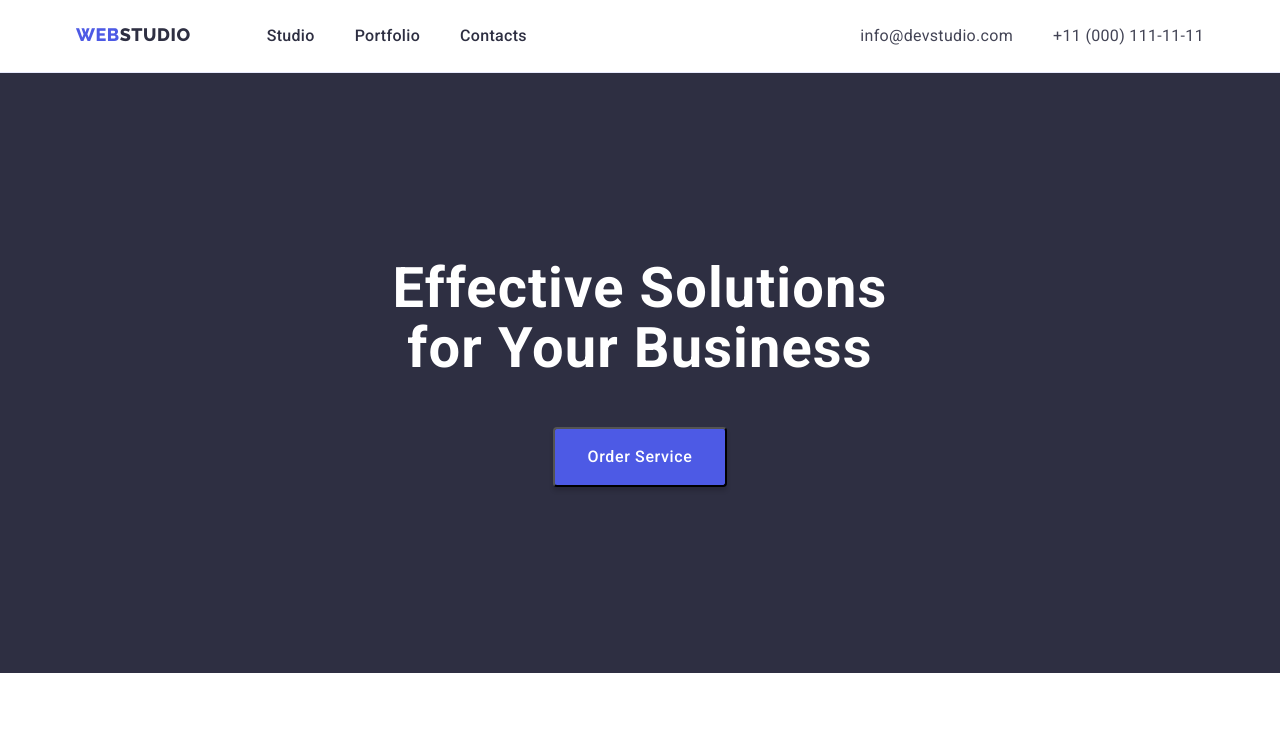
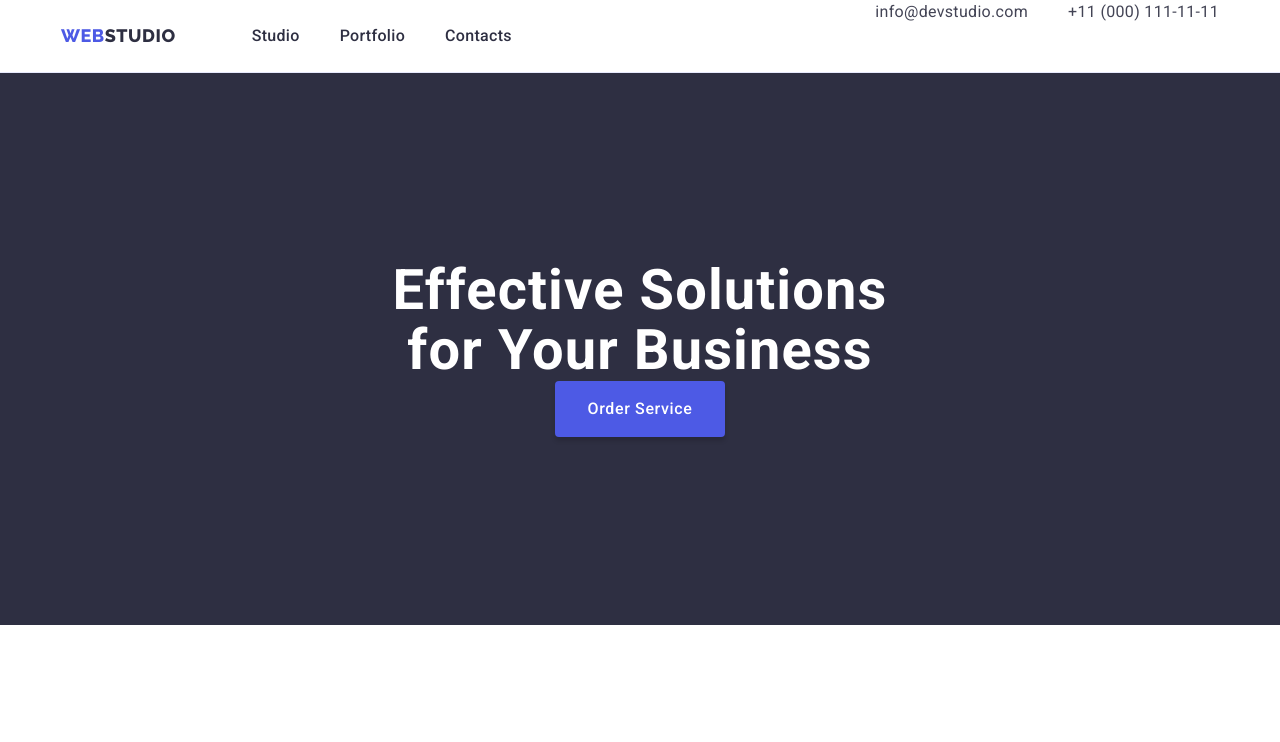
Before and after one commit to JackyLuck/goit-markup-hw-02, a plain HTML site: page index.html in a window 1280 px wide. Shown: the top 742 px of the page. Drawn offline with Linux system fonts and the light colour scheme.

Commit message:
header changes

```diff
--- a/css/styles.css
+++ b/css/styles.css
@@ -43,9 +43,11 @@ img{
 /* Components */
 
 .container{
-    max-width: 1128px;
+    max-width: 1158px;
     margin-left: auto;
     margin-right: auto;
+    padding-left: 15px;
+    padding-right: 15px;
 }
 .main-heading {
     font-family: var(--main-font-family);
@@ -91,8 +93,6 @@ img{
 .main-header {
     background-color:var(--primary-bg-color);
     border-bottom: 1px solid #E7E9FC;
-    padding-top: 24px;
-    padding-bottom: 24px;
 }
 .header-container{
     display: flex;
@@ -106,17 +106,20 @@ img{
         letter-spacing: 0.03em;
         text-transform: uppercase;
         color: #4D5AE5;
+        margin-right: 76px;
 }
 .logo-style-header {
     color: var(--primary-text-color);
 }
 .main-nav{
     display: flex;
+    align-items: center;
 }
 .navmenu{
-    margin-left: 76px;
     display: flex;
     gap: 40px;
+    padding-top: 24px;
+    padding-bottom: 24px;
 }
 .navmenu-item {
     font-family: var(--main-font-family);
@@ -154,7 +157,8 @@ img{
 /* Hero*/
 
 .hero{
-        min-height: 600px;
+        padding-top: 188px;
+        padding-bottom: 188px;
         background-color: var(--primary-text-color);
         display: flex;
         justify-content: center;
@@ -174,6 +178,12 @@ img{
     letter-spacing: 0.04em;
     color: #ffffff;
     margin-top: 48px;
+    display: block;
+    margin: auto;
+    min-width: 169px;
+    height: 56px;
+    border: none;
+    cursor: pointer;
 }
 .order-btn:hover,
 .order-btn:focus{
--- a/index.html
+++ b/index.html
@@ -55,8 +55,10 @@
         <main>
             <!-- Above-the-fold -->
             <section class="hero">
+                <div class="container">
                     <h1 class="main-heading">Effective Solutions for Your Business</h1>
                     <button class="order-btn" type="button">Order Service</button>
+                </div>
             </section>
             <!-- Features -->
             <section class="container">
```
